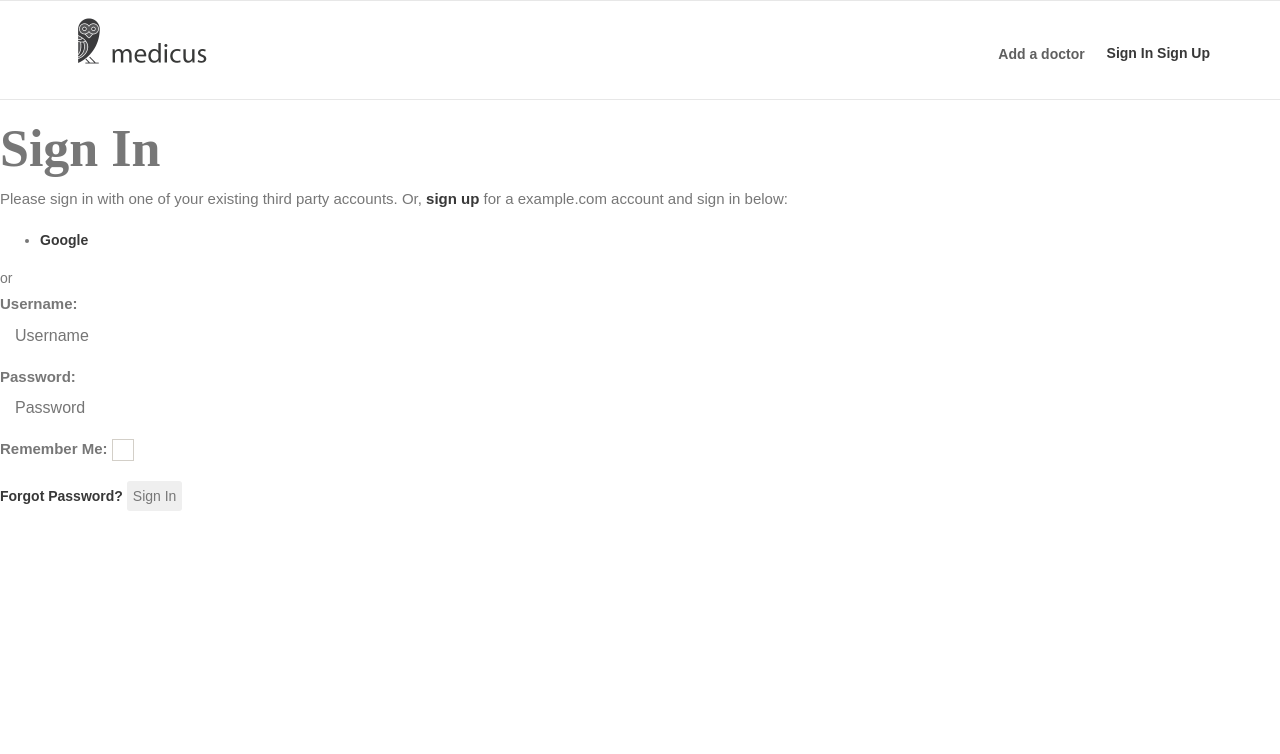
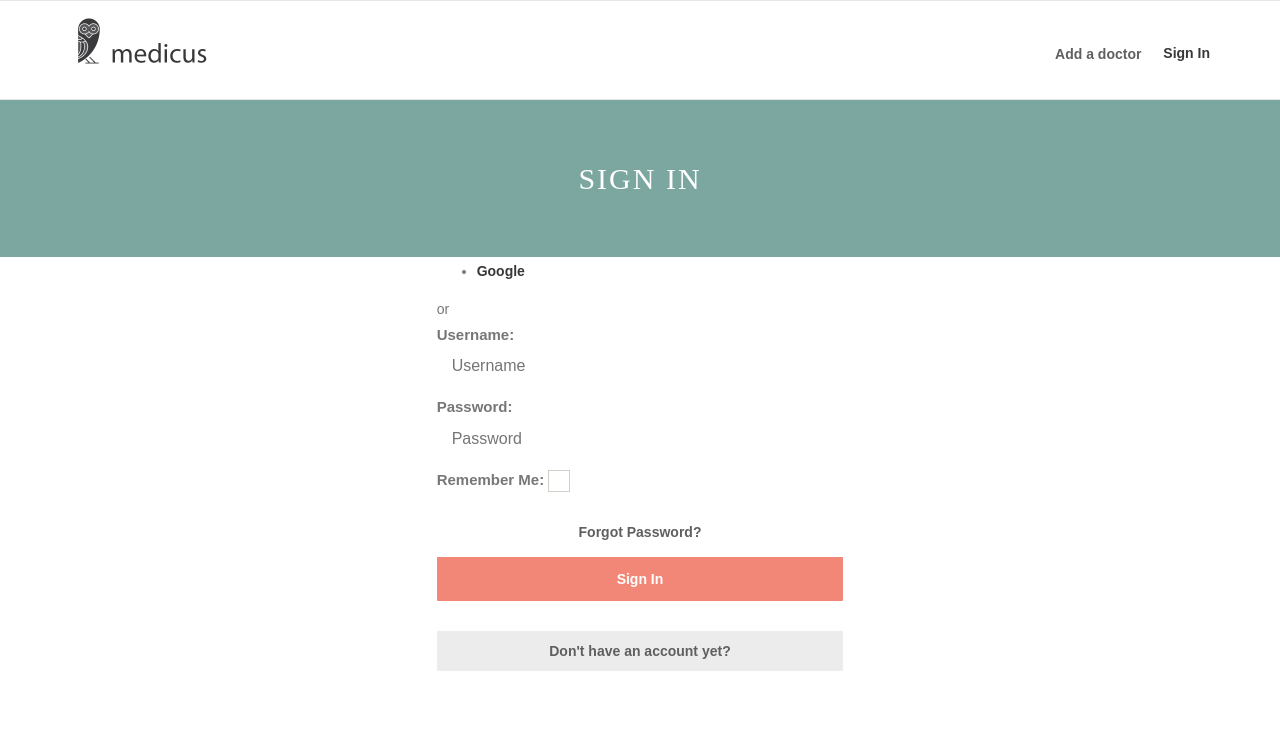
Before and after one commit to gardiac2002/medicus, a Django app: page /accounts/login/ in a window 1280 px wide. Shown: the top 754 px of the page. Run offline with Django 3.2, Linux system fonts and the light colour scheme; some libraries are stand-ins or nearby versions.

Commit message:
Working on the login page

```diff
--- a/medicus/templates/account/login.html
+++ b/medicus/templates/account/login.html
@@ -7,30 +7,35 @@
 
 {% block content %}
 
-<h1>{% trans "Sign In" %}</h1>
+<div class="page-head">
+    <div class="container">
+        <div class="row">
+            <div class="page-head-content">
+                <h1 class="page-title text-center">{% trans "Sign In" %}</h1>
+            </div>
+        </div>
+    </div>
+</div>
 
+
+<div class="content">
+  <div class="row">
+    <div class="col-md-4 col-md-offset-4 col-sm-6 col-sm-offset-3 col-xs-12 col-xs-offset-0">
       {% get_providers as socialaccount_providers %}
 
       {% if socialaccount_providers %}
-<p>{% blocktrans with site.name as site_name %}Please sign in with one
-of your existing third party accounts. Or, <a href="{{ signup_url }}">sign up</a>
-for a {{ site_name }} account and sign in below:{% endblocktrans %}</p>
 
       <div class="socialaccount_ballot">
-
         <ul class="socialaccount_providers">
           {% include "socialaccount/snippets/provider_list.html" with process="login" %}
         </ul>
-
         <div class="login-or">{% trans 'or' %}</div>
-
       </div>
 
       {% include "socialaccount/snippets/login_extra.html" %}
 
       {% else %}
-<p>{% blocktrans %}If you have not created an account yet, then please
-<a href="{{ signup_url }}">sign up</a> first.{% endblocktrans %}</p>
+        <a href="{{ signup_url }}" class="btn btn-secondary">sign up</a>
       {% endif %}
 
       <form class="login" method="POST" action="{% url 'account_login' %}">
@@ -39,8 +44,13 @@ for a {{ site_name }} account and sign in below:{% endblocktrans %}</p>
         {% if redirect_field_value %}
         <input type="hidden" name="{{ redirect_field_name }}" value="{{ redirect_field_value }}" />
         {% endif %}
-  <a class="button secondaryAction" href="{% url 'account_reset_password' %}">{% trans "Forgot Password?" %}</a>
-  <button class="primaryAction" type="submit">{% trans "Sign In" %}</button>
+        <a class="btn btn-text btn-block" href="{% url 'account_reset_password' %}">{% trans "Forgot Password?" %}</a>
+        <button class="btn btn-primary btn-block" type="submit">{% trans "Sign In" %}</button>
       </form>
+      <a href="{{ signup_url }}" class="btn btn-block btn-secondary margin-top-30">Don't have an account yet?</a>
+      <br><br><br>
+    </div>
+  </div>
+</div>
 
 {% endblock %}
--- a/medicus/templates/medicus/base.html
+++ b/medicus/templates/medicus/base.html
@@ -6,7 +6,7 @@
     <head>
         <meta charset="utf-8">
         <meta http-equiv="X-UA-Compatible" content="IE=edge">
-        <title>Medicus | găsiți un medic</title>
+        <title>Medicus | gaseste-ti medicul</title>
         <meta name="description" content="GARO is a real-estate template">
         <meta name="author" content="Kimarotec">
         <meta name="keyword" content="html5, css, bootstrap, property, real-estate theme , bootstrap template">
@@ -67,11 +67,9 @@
                     <div class="button navbar-right">
                         <a href="/addadoctor" class="navbar-btn btn btn-text">Add a doctor</a>
                         {% if user.is_authenticated %}
-                        <a href="{% url 'account_email' %}">Change E-mail</a>
-	                    <a href="{% url 'account_logout' %}">Sign Out</a>
+    	                    <a href="{% url 'account_logout' %}">Sign Out</a>
                         {% else %}
-	                    <a href="{% url 'account_login' %}">Sign In</a>
-	                    <a href="{% url 'account_signup' %}">Sign Up</a>
+    	                    <a href="{% url 'account_login' %}">Sign In</a>
                         {% endif %}
                     </div>
                 </div><!-- /.navbar-collapse -->
```
Lines whose indentation alone changed are shown as unchanged.
